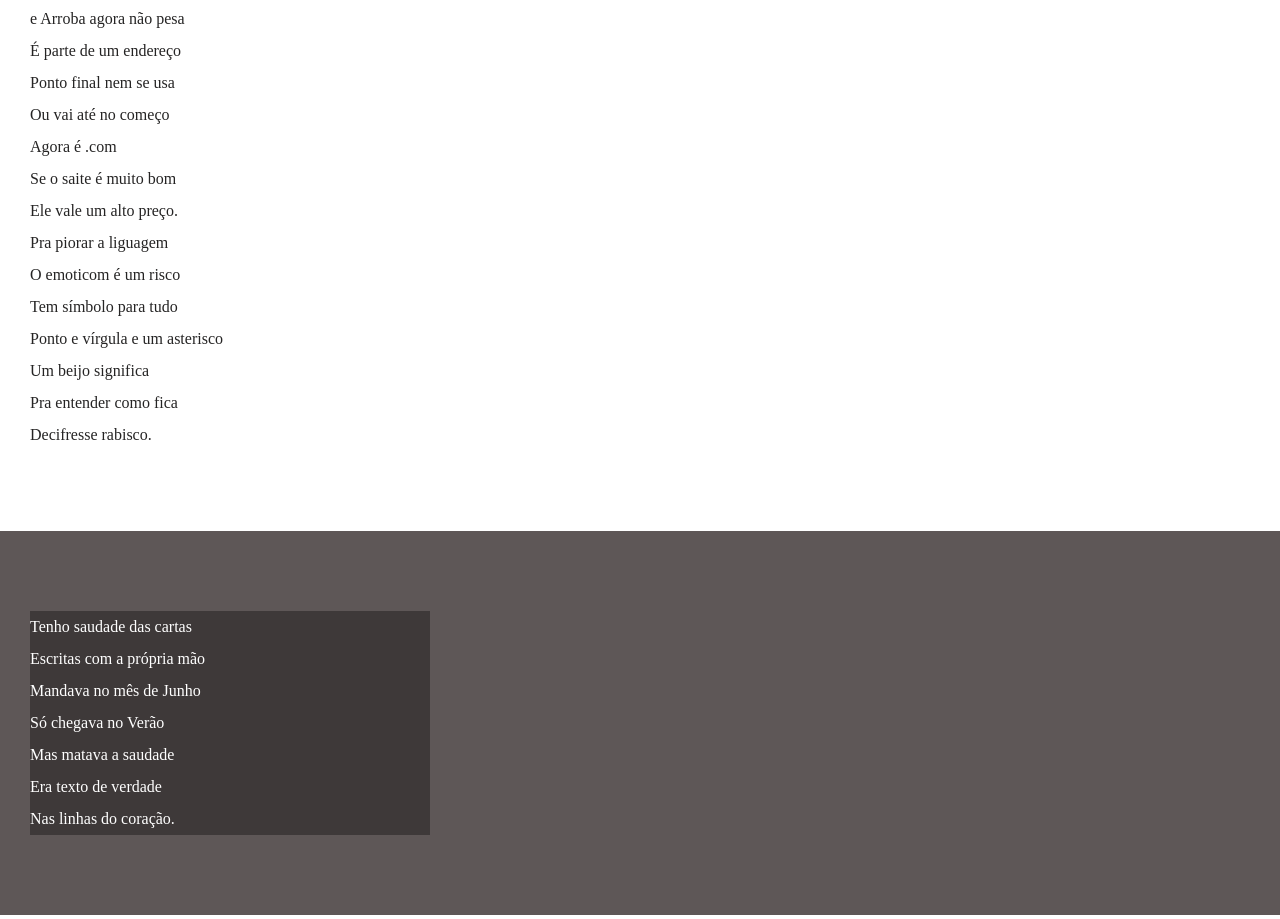
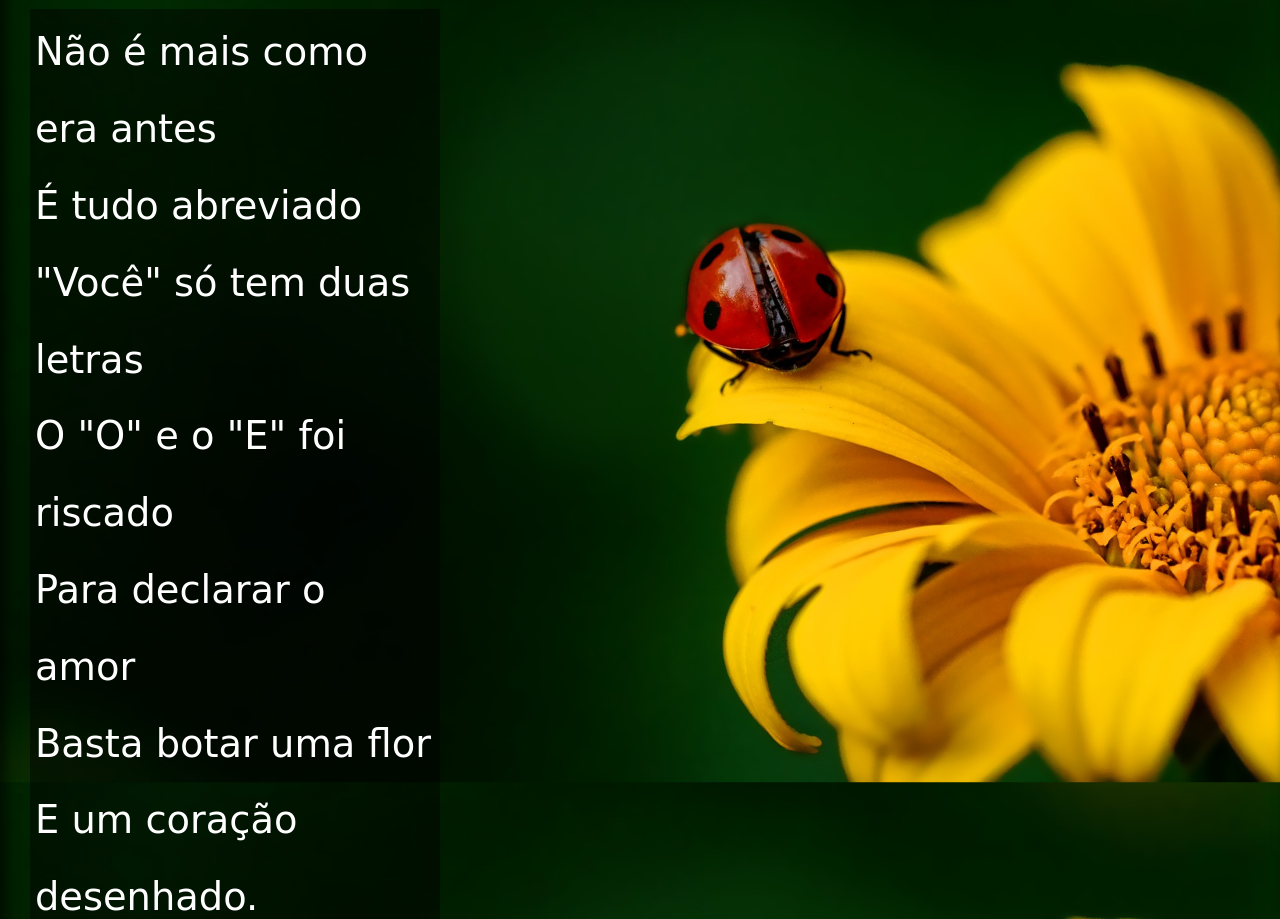
Before and after one commit to luanakaty/html-css, a plain HTML site: page desafios/d002/index.html in a window 1280 px wide. Shown: the part 1000-1919 px from the top of the page. Drawn offline with Linux system fonts and the light colour scheme.

Commit message:
Inicia o projeto cordel

```diff
--- a/desafios/d002/estilo/style.css
+++ b/desafios/d002/estilo/style.css
@@ -1,4 +1,15 @@
 @charset "UTF-8";
+
+
+@import url('https://fonts.googleapis.com/css2?family=Bebas+Neue&family=Kaushan+Script&family=Lobster&family=Passion+One:wght@400;700;900&family=Sriracha&display=swap');
+@import url('https://fonts.googleapis.com/css2?family=Bebas+Neue&family=Kaushan+Script&family=Lobster&family=Passion+One:wght@400;700;900&family=Sriracha&display=swap');
+
+:root {
+    ---fonte1: verdana, Gevena, tahoma, sans-serif;
+    ---font2: 'passion one' , cursive;
+    ---fonte3: 'Siriracha' , cursive;
+}
+
 
 * {
     margin: 0px;
@@ -8,6 +19,7 @@
 html body {
     min-height: 100vh;
     background-color: darkgrey;
+    font-family: var(---fonte1);
 }
 
 header {
@@ -19,6 +31,8 @@ header {
 header > h1 {
     padding-top: 50px;
     font-variant: small-caps;
+    font-family: var(---font2);
+    font-size: 10%vw;
 }
 
 header > p {
@@ -41,6 +55,13 @@ section {
     padding-bottom: 10vh;
     line-height: 2em;
     padding-left: 30px;
+    font-family: var(---fonte3);
+    font-size: 3vw;
+
+}
+
+section > p {
+    padding-bottom: 2em;
 }
 section.normal {
     background-color: white;
@@ -50,13 +71,29 @@ section.normal {
 section.imagem {
     background-color: rgb(94, 87, 87);
     color: white;
+    box-shadow: inset 6px 3px 13px rgba(0, 0, 0, 0.63);
+    background-size: cover;
+    background-attachment: fixed;
 }
 
 section.imagem > p {
-    background-color: rgba(0, 0, 0, 0.342);
+    display: inline-block;
+    padding: 5px;
+    background-color: rgba(0, 0, 0, 0.452);
     width: 400px;
+    text-shadow: 0 1px 1px 0px black;
 }
 
+section#img01 {
+   background-image: url('../imagens/background001.jpg');
+   background-position: right center;
+
+}
+
+section#img02 {
+    background-image: url('../imagens/background002.jpg');
+
+}
 footer {
     background-color: black;
     color: white;
--- a/desafios/d002/index.html
+++ b/desafios/d002/index.html
@@ -9,7 +9,7 @@
 <body>
  <header>
     <h1>Cordel Moderno</h1>
-    <p>Por <a href=":/https/www.recantodasletras.com.br/poesias/3186743]" target="_blank">Milton Duarte</a></p>
+    <p>Por <a href=":https://www.recantodasletras.com.br/autor_textos.php?id=9806" target="_blank">Milton Duarte</a></p>
     </header>
 
     <section class="normal">
@@ -20,13 +20,13 @@
             Mensagem curta e fria  <br>
             Twitter e Facebook   <br>
             Antes que eu caduque  <br>
-            Vou dizer tudo em poesia.  <br>
+            Vou dizer tudo em poesia.
         </p>
     </section>
 
 
 
-    <section class="imagem">
+    <section class="imagem" id="img01">
         <p>
             Não é mais como era antes <br>
             É tudo abreviado  <br>
@@ -34,7 +34,7 @@
             O "O" e o "E" foi riscado  <br>
             Para declarar o amor  <br>
             Basta botar uma flor  <br>
-            E um coração desenhado.  <br>
+            E um coração desenhado.
         </p>
     </section>
 
@@ -47,9 +47,9 @@
                 É parte de um endereço  <br>
                 Ponto final nem se usa  <br>
                 Ou vai até no começo   <br>
-                Agora é .com  <br>
+                Agora é .com
                 Se o saite é muito bom  <br>
-                Ele vale um alto preço.  <br>
+                Ele vale um alto preço.
             </p>
             <p>
                 Pra piorar a liguagem  <br>
@@ -58,14 +58,14 @@
                 Ponto e vírgula e um asterisco  <br>
                 Um beijo significa  <br>
                 Pra entender como fica  <br>
-                Decifresse rabisco.  <br>
+                Decifresse rabisco.
             </p>
 
     </section>
 
 
 
-    <section class="imagem">
+    <section class="imagem" id="img02">
         <p>
             Tenho saudade das cartas  <br>
             Escritas com a própria mão  <br>
@@ -73,7 +73,7 @@
             Só chegava no Verão  <br>
             Mas matava a saudade  <br>
             Era texto de verdade  <br>
-            Nas linhas do coração.  <br>
+            Nas linhas do coração.
         </p>
     </section>
 
@@ -86,7 +86,7 @@
             A pessoa foi embora  <br>
             Abriu outro aplicativo  <br>
             O mundo ficou cativo  <br>
-            Da tecnologia do agora.  <br>
+            Da tecnologia do agora.
         </p>
         <p>
             Felizmente, pra orar  <br>
@@ -95,7 +95,7 @@
             Se quiser, faça esse teste  <br>
             Dois pontos são dois joelhos  <br>
             Seus lábios são aparelhos  <br>
-            Deixe que Deus interprete.  <br>
+            Deixe que Deus interprete.
         </p>
     </section>
 
```
